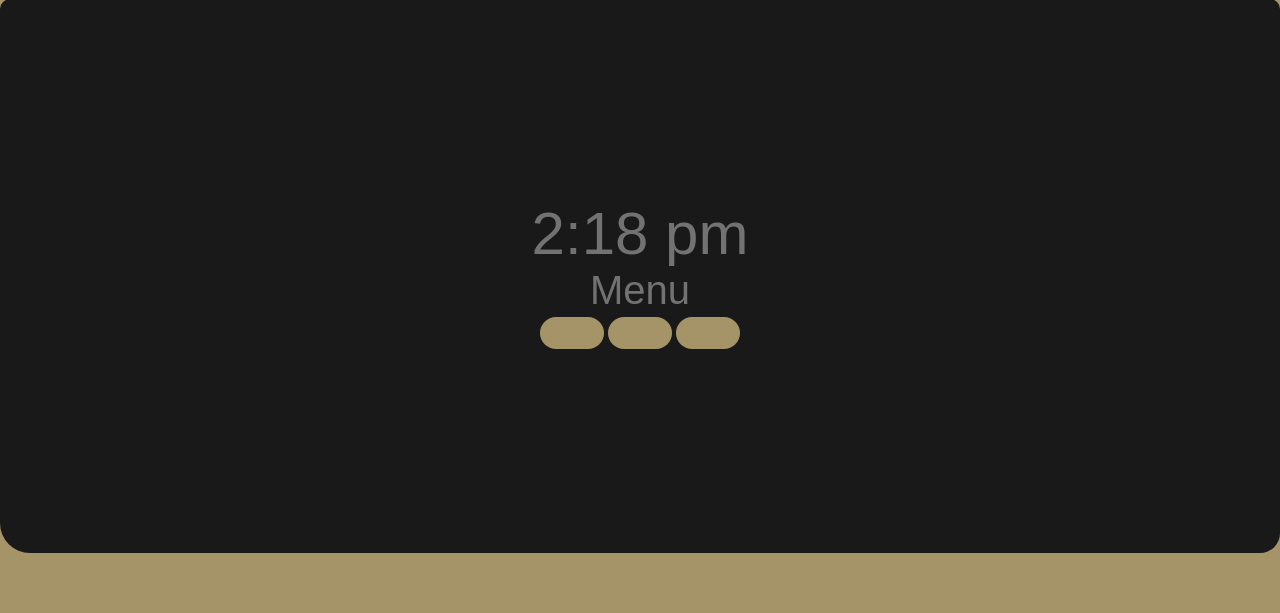
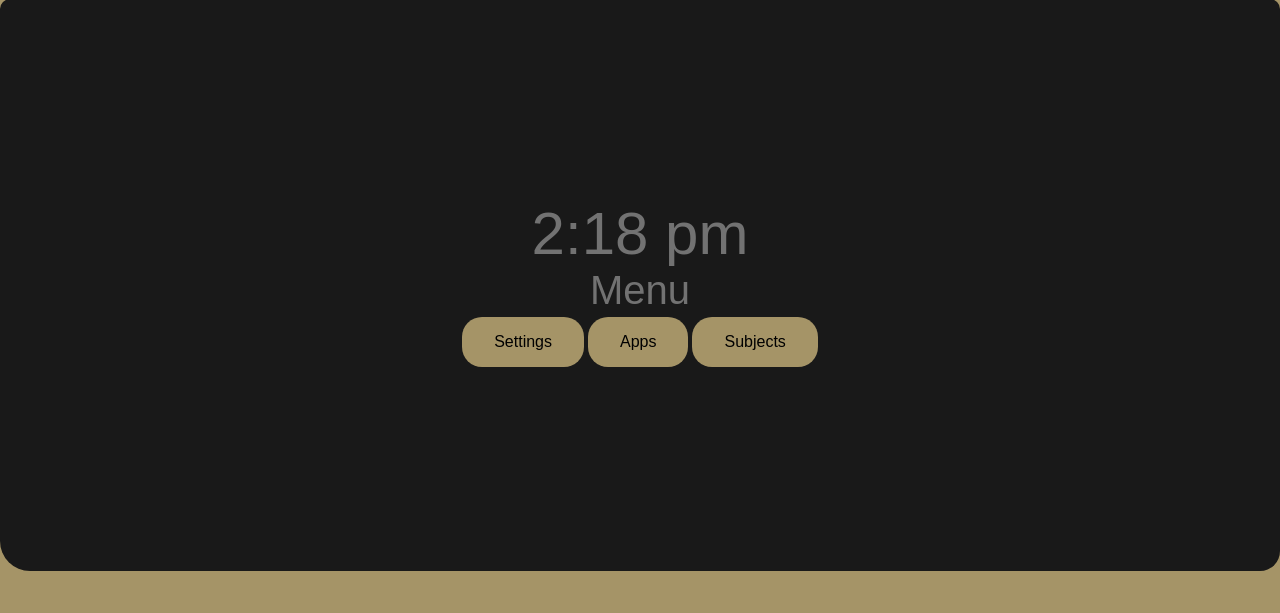
Before and after one commit to Smith-Pad/osui, a PHP site: page / in a window 1280 px wide. Shown: the part 187-800 px from the top of the page. Run offline with PHP 8.4, Linux system fonts and the light colour scheme.

Commit message:
Named buttons in the Home Screen

```diff
--- a/System_Files/system.global.include.content.php
+++ b/System_Files/system.global.include.content.php
@@ -7,9 +7,9 @@ function content() {
         print('<script src="src/FOIL-time.js"></script>');
         print('<center><FOIL-font-size-40> Menu </FOIL-font-size-40></center>');
         print('<center>');
-        print('<a href="#" class="FOIL-button-regular-no-shadow"></a>');
-        print('<a href="#" class="FOIL-button-regular-no-shadow"></a>');
-        print('<a href="#" class="FOIL-button-regular-no-shadow"></a>');
+        print('<a href="#" class="FOIL-button-regular-no-shadow">Settings</a>');
+        print('<a href="#" class="FOIL-button-regular-no-shadow">Apps</a>');
+        print('<a href="#" class="FOIL-button-regular-no-shadow">Subjects</a>');
         print("</center>");
 }
 content();
```
Also changed, not shown: CHANGELOG.md.
